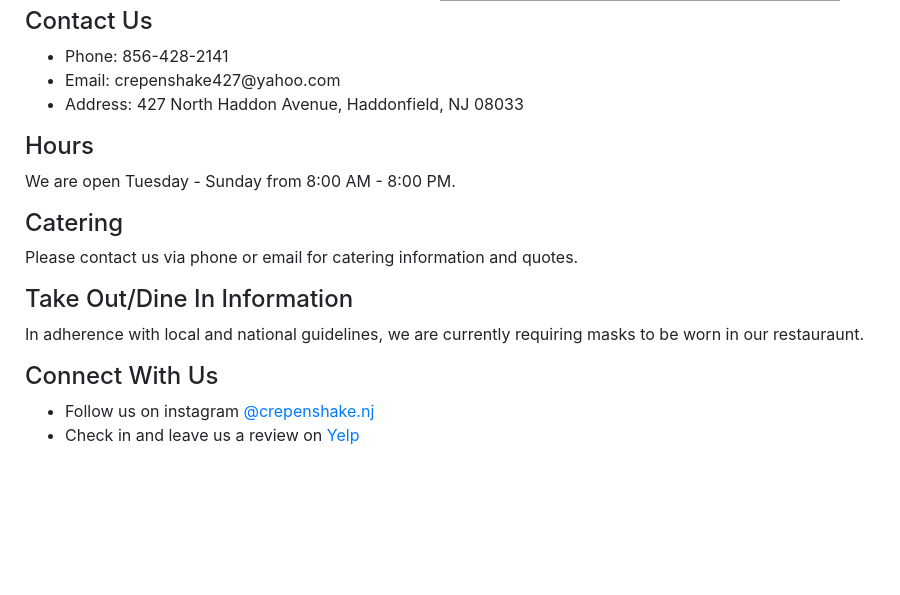
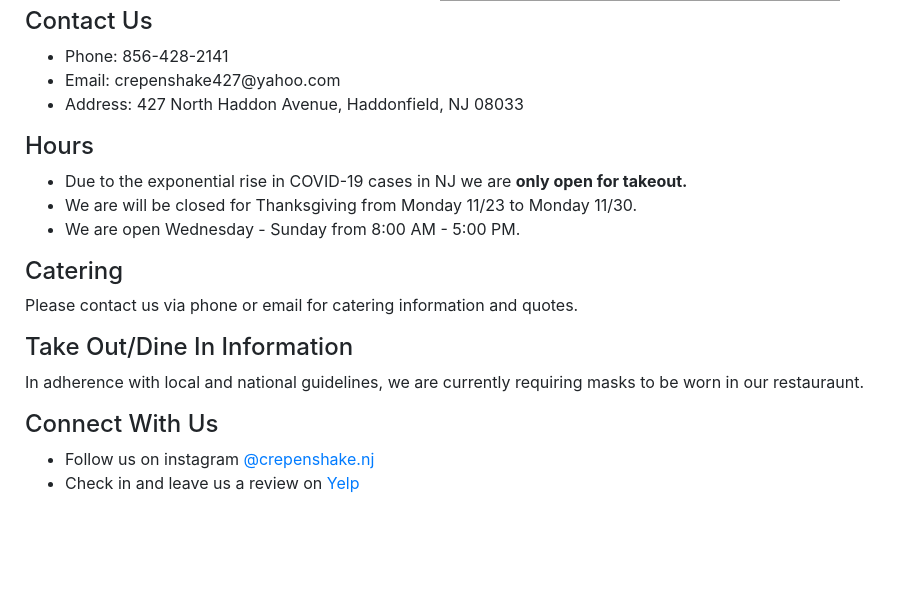
Before and after one commit to pvd232/crepenshake, a Flask app: page /contact in a window 1280 px wide. Shown: the part 579-1174 px from the top of the page, without its empty margins (0-900 px from the left). Before the commit the page ends 1024 px from the top, so only its background shows below. Run offline with Flask 2, Linux system fonts and the light colour scheme; some libraries are stand-ins or nearby versions; grey boxes are pictures that could not be loaded.

Commit message:
fixed hours

```diff
--- a/main.py
+++ b/main.py
@@ -184,4 +184,5 @@ def favicon():
 
 if __name__ == "__main__":
     # app.run(ssl_context='adhoc', debug=True)
+    # app.run(debug=True)
     app.run()
--- a/templates/contact.html
+++ b/templates/contact.html
@@ -13,7 +13,11 @@
   	<li>Address: 427 North Haddon Avenue, Haddonfield, NJ 08033</li>
 	</ul>
 	<h4>Hours</h4>
-	<p>We are open Tuesday - Sunday from 8:00 AM - 8:00 PM.</p>
+	<ul>
+	<li>Due to the exponential rise in COVID-19 cases in NJ we are <span style="font-weight:bold">only open for takeout.</span></li>
+	<li>We are will be closed for Thanksgiving from Monday 11/23  to Monday 11/30.</li>
+	<li>We are open Wednesday - Sunday from 8:00 AM - 5:00 PM.</li>
+	</ul>
 	<h4>Catering</h4>
 	<p>Please contact us via phone or email for catering information and quotes.</p>
 	<h4>Take Out/Dine In Information</h4>
```
Also changed, not shown: 1 other file.
